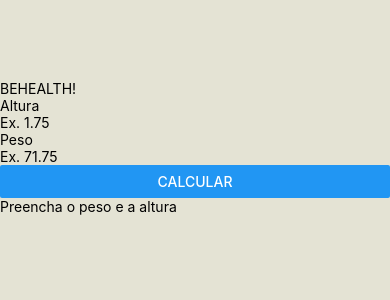
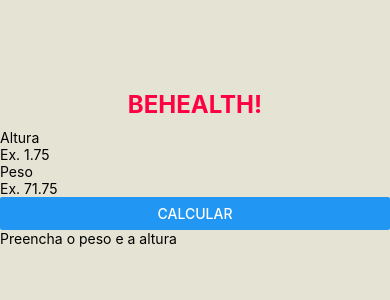
Before and after one commit to ElaineCostadev/First-React-Native, a React Native app: screen / in a window 390 px wide. Shown: the top 300 px of the page. Built offline with nearby package versions, Linux system fonts and the light colour scheme.

Commit message:
inserindo styles no Title

```diff
--- a/src/components/Title.js
+++ b/src/components/Title.js
@@ -1,10 +1,11 @@
 import React from "react";
 import { View, Text } from "react-native";
+import styles from "../styles/Title.style";
 
 function Title() {
   return (
-    <View>
-      <Text>BEHEALTH!</Text>
+    <View style={styles.boxTitle}>
+      <Text style={styles.textTitle}>BEHEALTH!</Text>
     </View>
   )
 }
--- /dev/null
+++ b/src/styles/Title.style.js
@@ -0,0 +1,16 @@
+import { StyleSheet } from 'react-native'
+
+const styles = StyleSheet.create({
+  boxTitle: {
+    alignItems: 'center',
+    justifyContent: 'center',
+    padding: 10,
+  },
+  textTitle: {
+    color: '#ff0043',
+    fontSize: 24,
+    fontWeight: 'bold',
+  },
+});
+
+export default styles;
```
